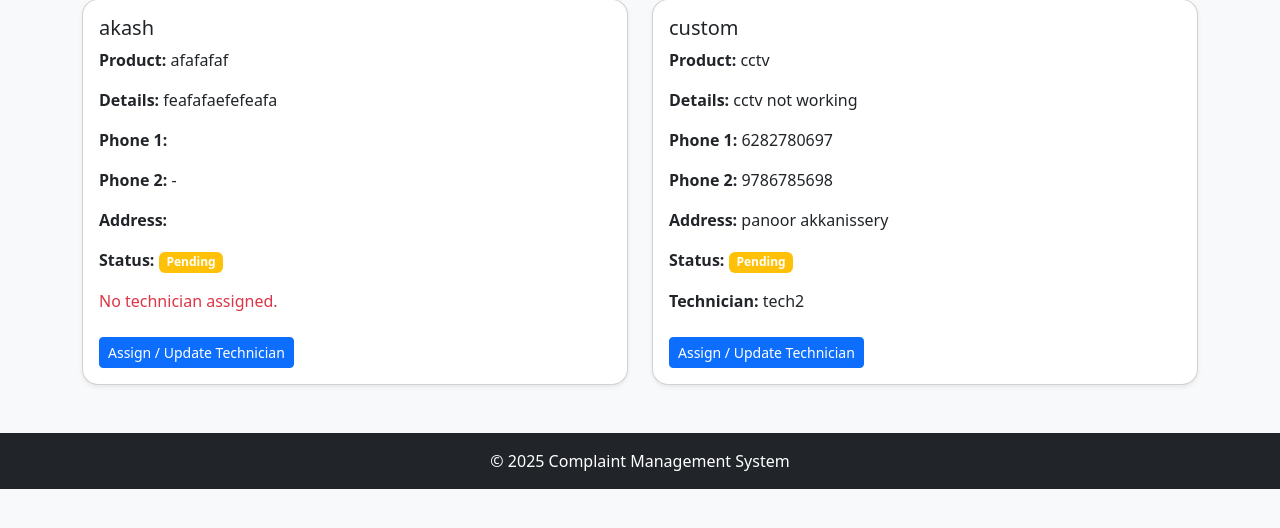
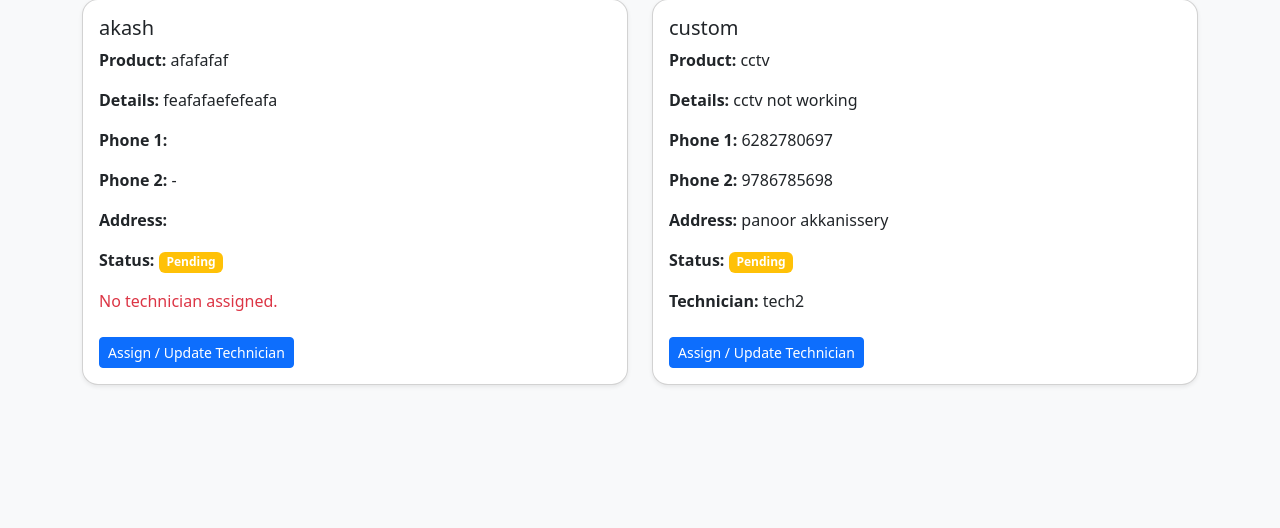
Before and after one commit to akasha17/complaint-management, a Django app: page /staff/dashboard/ in a window 1280 px wide. Shown: the part 161-689 px from the top of the page. Run offline with Django 5.2, Linux system fonts and the light colour scheme; a user stored in the database is signed in; data comes from the database, SQL or seed files in the repository.

Commit message:
staff_dashboard.html

```diff
--- a/cm/cmapp/templates/staff/staff_dashboard.html
+++ b/cm/cmapp/templates/staff/staff_dashboard.html
@@ -68,9 +68,9 @@
     {% endif %}
 </div>
 
-<footer class="mt-5 py-3 bg-dark text-white text-center">
+<!-- <footer class="mt-5 py-3 bg-dark text-white text-center">
     &copy; {{ year|default:2025 }} Complaint Management System
-</footer>
+</footer> -->
 
 </body>
 </html>
```
